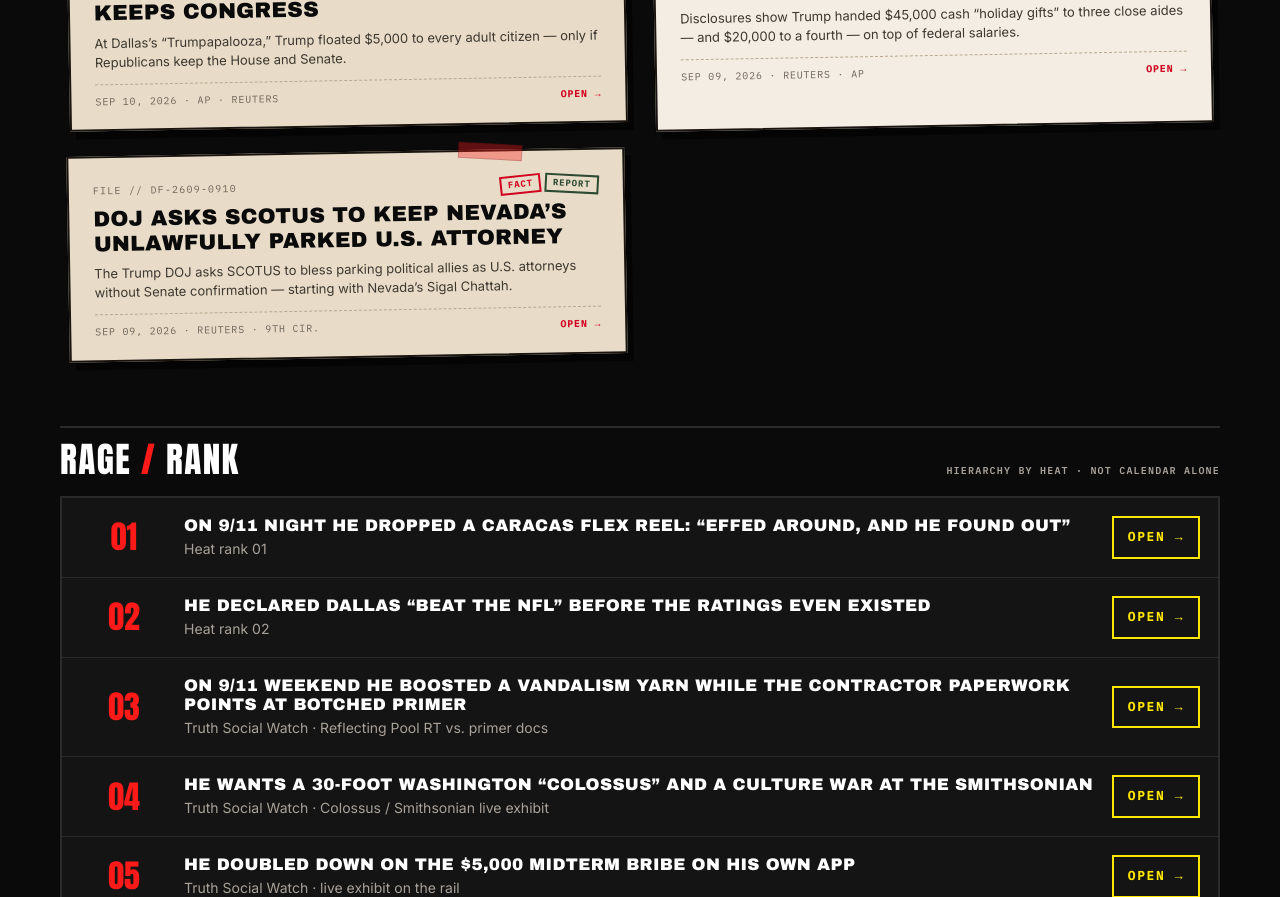
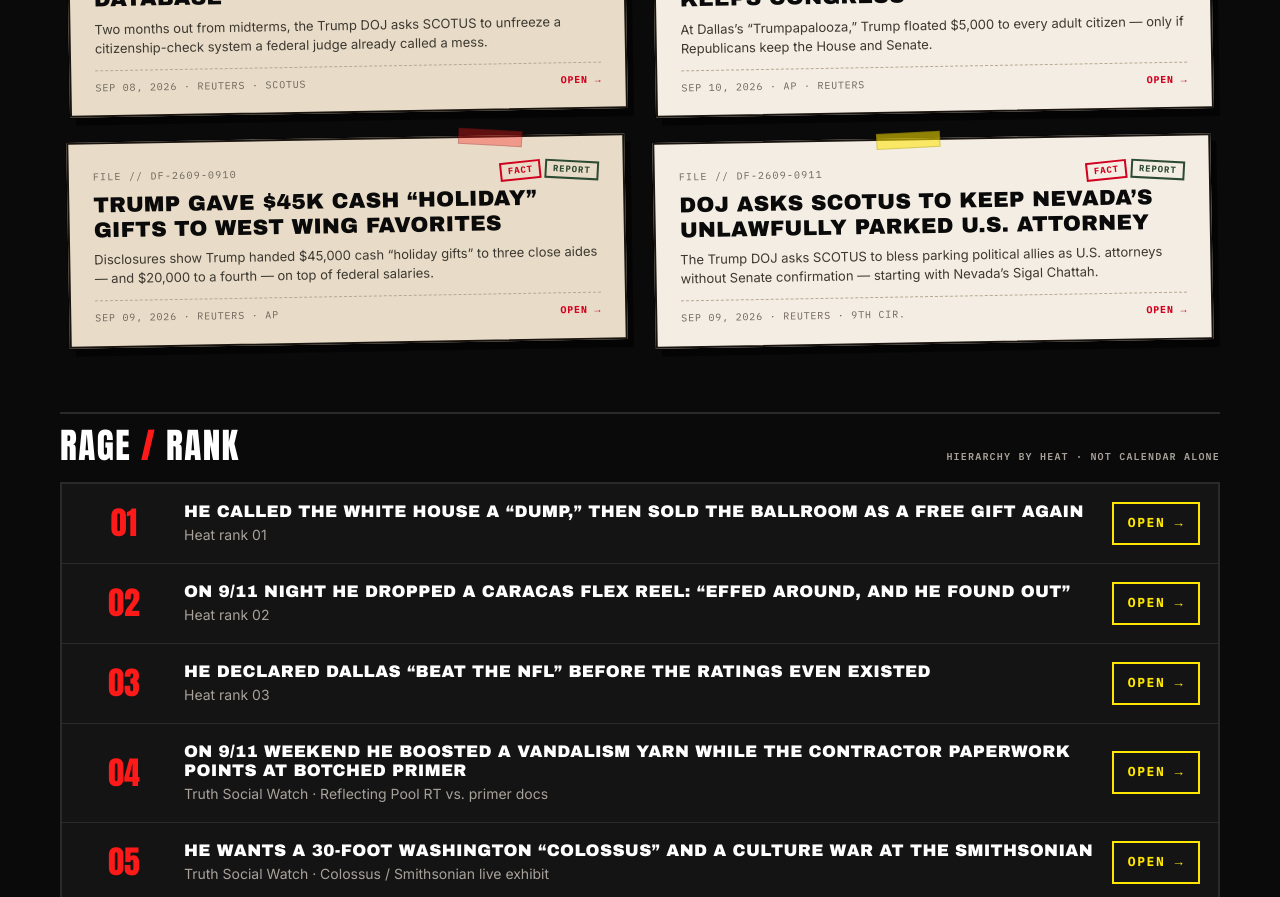
Before and after one commit to donaldfiles/the-donald-files, a React (Vite) app: page /reports in a window 1280 px wide. Shown: the part 1900-2797 px from the top of the page. Built offline with nearby package versions, Linux system fonts and the light colour scheme.

Commit message:
Ship TS Watch #6 (White House dump + ballroom gift) article-only
Article-only: no new TruthStrip slot; keep A/B/C. Soft Reed fix — ANALYSIS
cites WaPo on Clark Construction records (not “shredded”). Optional SATIRE
gift-receipt meme on MemeRail.

```diff
--- a/src/components/home/MemeRail.tsx
+++ b/src/components/home/MemeRail.tsx
@@ -1,4 +1,9 @@
 const MEMES = [
+  {
+    top: 'GIFT RECEIPT: one ballroom, half paid by you.',
+    bot: '(no taxpayer dollars* · *asterisk means you)',
+    cap: 'SATIRE · desk-made · NOT a fact · not a Clark Construction invoice',
+  },
   {
     top: 'FOREIGN POLICY IN THREE WORDS: FAFO',
     bot: '(official soundtrack)',
--- a/src/content/articles.ts
+++ b/src/content/articles.ts
@@ -17,6 +17,51 @@ export type Article = {
 }
 
 export const articles: Article[] = [
+  {
+    slug: 'truth-social-white-house-dump-ballroom',
+    title:
+      'He called the White House a “dump,” then sold the ballroom as a free gift again',
+    category: 'REPORTS',
+    date: '2026-09-14',
+    dek: 'Same Sunday: Trump posted that past presidents left the White House a “dump,” then doubled down that his East Wing ballroom is a “Gift” with “No Taxpayer Dollars” — a claim Washington Post contractor records already shredded.',
+    body: [
+      'FACT — What he posted: On 13 September 2026 at 9:03 PM EDT, @realDonaldTrump posted that the White House was in “very bad condition,” a “dump,” that past presidents “did not take care of it,” that the exterior “skin” was “practically falling off,” and that it is now in “better shape than when built in 1792,” with before/after column photos. Permalink: https://truthsocial.com/@realDonaldTrump/117266699812092755',
+      'Same-day ballroom doubles: 3:32 PM EDT — “Gift… No Taxpayer Dollars will be expended” — https://truthsocial.com/@realDonaldTrump/117265397440548141 ; 7:52 PM EDT — “Massively expensive, but free of charge to the American Taxpayer” — https://truthsocial.com/@realDonaldTrump/117266420132610360',
+      'ANALYSIS (labeled opinion / editorial context) — Why it matters: Trash the people’s house as a dump you alone can save, then rebrand East Wing demolition as philanthropy. “No taxpayer dollars” collides with WaPo (16 Jun 2026) on Clark Construction records — a ~$600M estimate with roughly half tagged to taxpayer-funded accounts (Secret Service / WH Military Office / Executive Residence). Reuters (21 Aug): SCOTUS admin stay lets work continue while the National Trust fight grinds. Gilt-render fantasy vs the funding + lawsuit plot.',
+      'SATIRE (desk-made — NOT a fact): “GIFT RECEIPT: one ballroom, half paid by you.”',
+    ],
+    sources: [
+      {
+        label: 'Primary — Truth Social permalink (@realDonaldTrump, 13 Sep 2026, dump / renovation)',
+        url: 'https://truthsocial.com/@realDonaldTrump/117266699812092755',
+      },
+      {
+        label: 'Archive — Trumpstruth.org status 41711',
+        url: 'https://www.trumpstruth.org/statuses/41711',
+      },
+      {
+        label: 'Primary — Truth Social “Gift… No Taxpayer Dollars” (13 Sep 2026; see also Trumpstruth 41702)',
+        url: 'https://truthsocial.com/@realDonaldTrump/117265397440548141',
+      },
+      {
+        label: 'Primary — Truth Social “free of charge to the American Taxpayer” (13 Sep 2026; see also Trumpstruth 41707)',
+        url: 'https://truthsocial.com/@realDonaldTrump/117266420132610360',
+      },
+      {
+        label: 'Context — Washington Post, Clark Construction records / ~$600M ballroom estimate (16 Jun 2026)',
+        url: 'https://www.washingtonpost.com/investigations/2026/06/16/records-reveal-600m-estimate-trumps-ballroom-project-with-half-taxpayers/',
+      },
+      {
+        label: 'Context — Reuters, SCOTUS lets ballroom work continue (21 Aug 2026)',
+        url: 'https://www.reuters.com/world/supreme-court-lets-trump-continue-work-white-house-ballroom-now-2026-08-21/',
+      },
+      {
+        label: 'Context — Fox News, Trump touts White House renovations / “very bad condition”',
+        url: 'https://www.foxnews.com/politics/trump-touts-white-house-renovations-says-building-very-bad-condition',
+      },
+    ],
+    published: true,
+  },
   {
     slug: 'truth-social-caracas-maduro-fafo',
     title:
--- a/src/pages/Home.tsx
+++ b/src/pages/Home.tsx
@@ -10,6 +10,7 @@ import { getPublishedArticles } from '../content/articles'
 
 /** Rage hierarchy (heat first) — uses existing articles only. */
 const RAGE_ORDER = [
+  'truth-social-white-house-dump-ballroom',
   'truth-social-caracas-maduro-fafo',
   'truth-social-dallas-beat-nfl',
   'truth-social-reflecting-pool-vandalism-primer',
--- a/src/pages/Reports.tsx
+++ b/src/pages/Reports.tsx
@@ -7,6 +7,7 @@ import { getPublishedReports } from '../content/articles'
 
 /** Rage hierarchy (heat first) — existing reports only; no invented files. */
 const RAGE_ORDER = [
+  'truth-social-white-house-dump-ballroom',
   'truth-social-caracas-maduro-fafo',
   'truth-social-dallas-beat-nfl',
   'truth-social-reflecting-pool-vandalism-primer',
```
